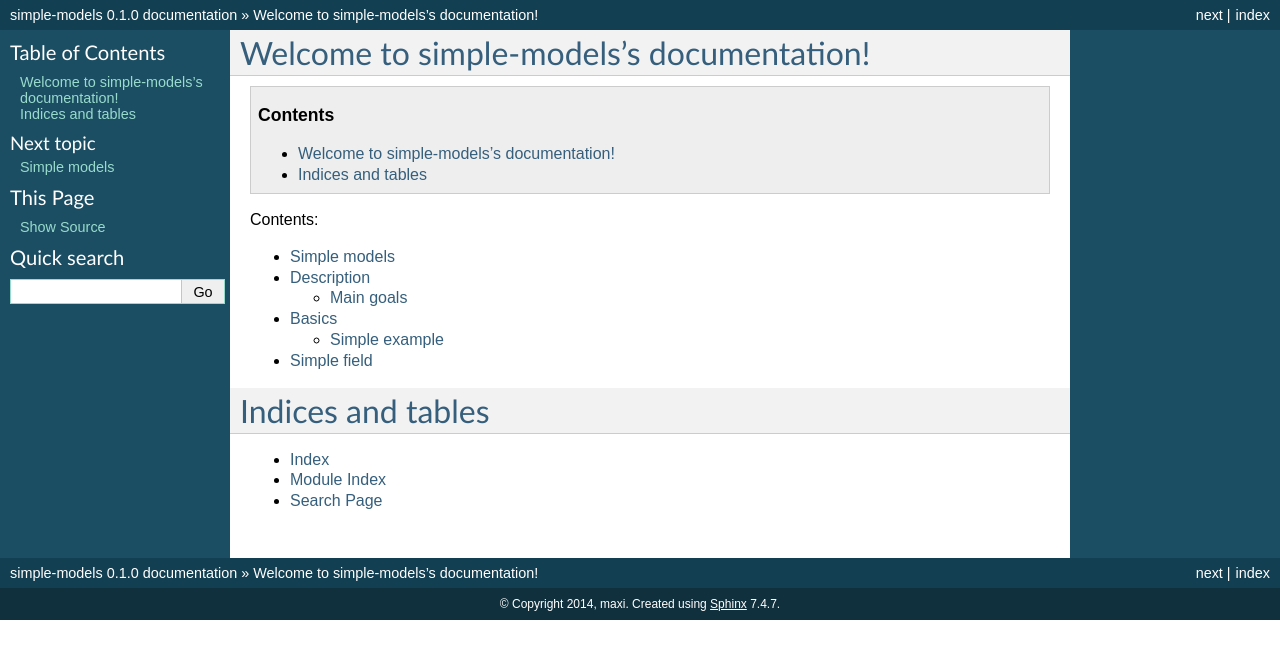
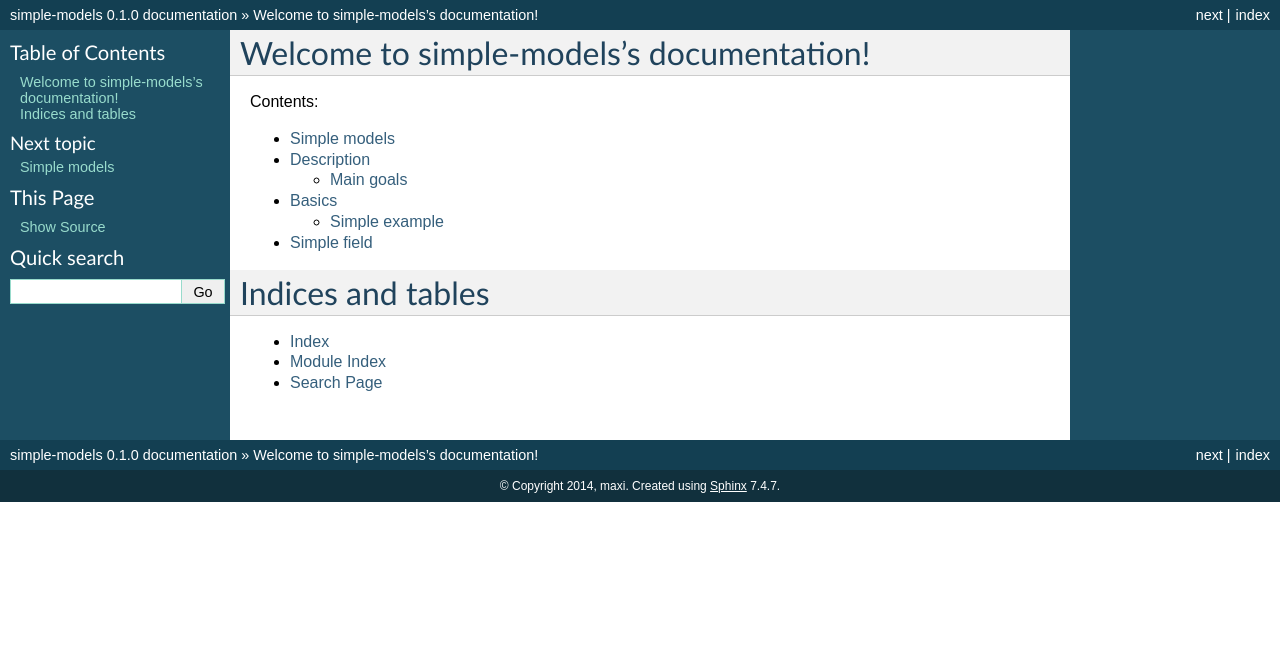
Before and after one commit to prawn-cake/simple-models, a Sphinx documentation site: the page built from docs/source/index.rst, in a window 1280 px wide. Shown: the top 659 px of the page. Built offline with Sphinx 7.4.7, drawn with Linux system fonts in a browser that asks for light colours.

Commit message:
update index.rst

```diff
--- a/docs/source/index.rst
+++ b/docs/source/index.rst
@@ -5,9 +5,6 @@
 
 Welcome to simple-models's documentation!
 =========================================
-
-.. == contents ==
-.. contents::
 
 
 Contents:
```
